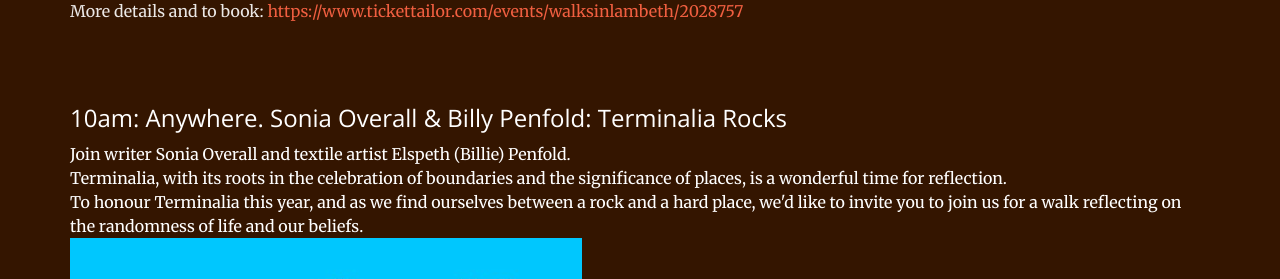
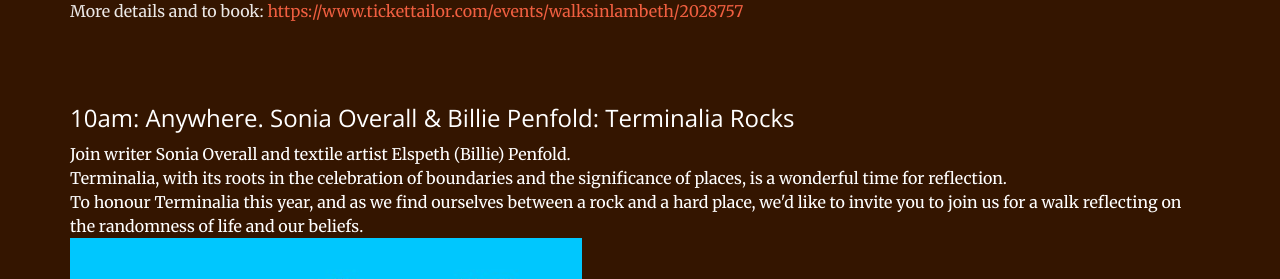
Before and after one commit to timwaters/terminalia, a Jekyll site: the page built from index.html, in a window 1280 px wide and 900 px high, scrolled down 2273 px. Shown: the part 159-438 px from the top of the window. Built offline with Jekyll 4.4.1, drawn with Linux system fonts in a browser that asks for light colours.

Commit message:
fix spelling

```diff
--- a/_includes/events.html
+++ b/_includes/events.html
@@ -54,7 +54,7 @@
 
       <div class="col-lg-12 col-lg-offset-0 text-left event">
 
-        <h3>10am: Anywhere. Sonia Overall & Billy Penfold: Terminalia Rocks</h3>
+        <h3>10am: Anywhere. Sonia Overall & Billie Penfold: Terminalia Rocks</h3>
 
 
         <p class="text">
```
